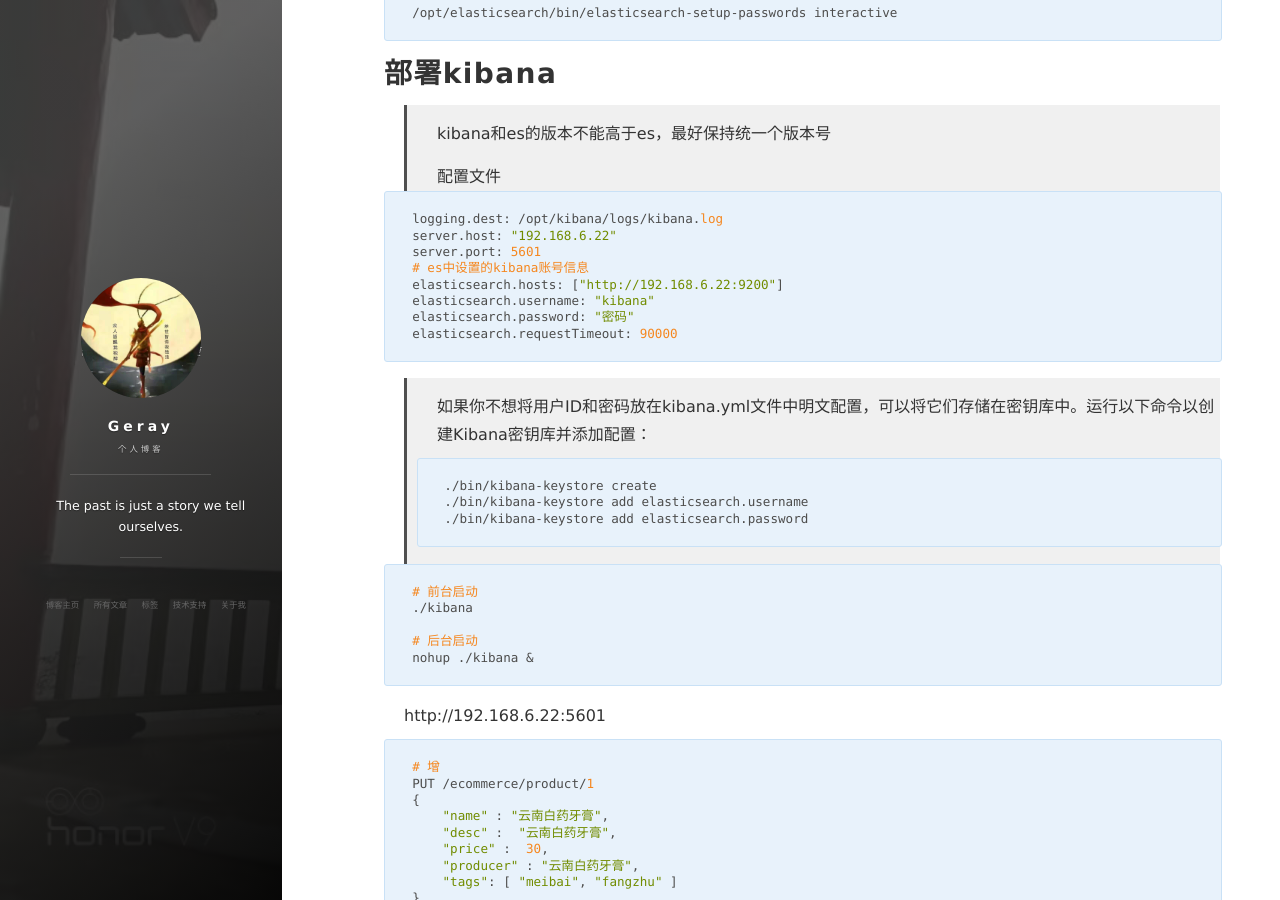
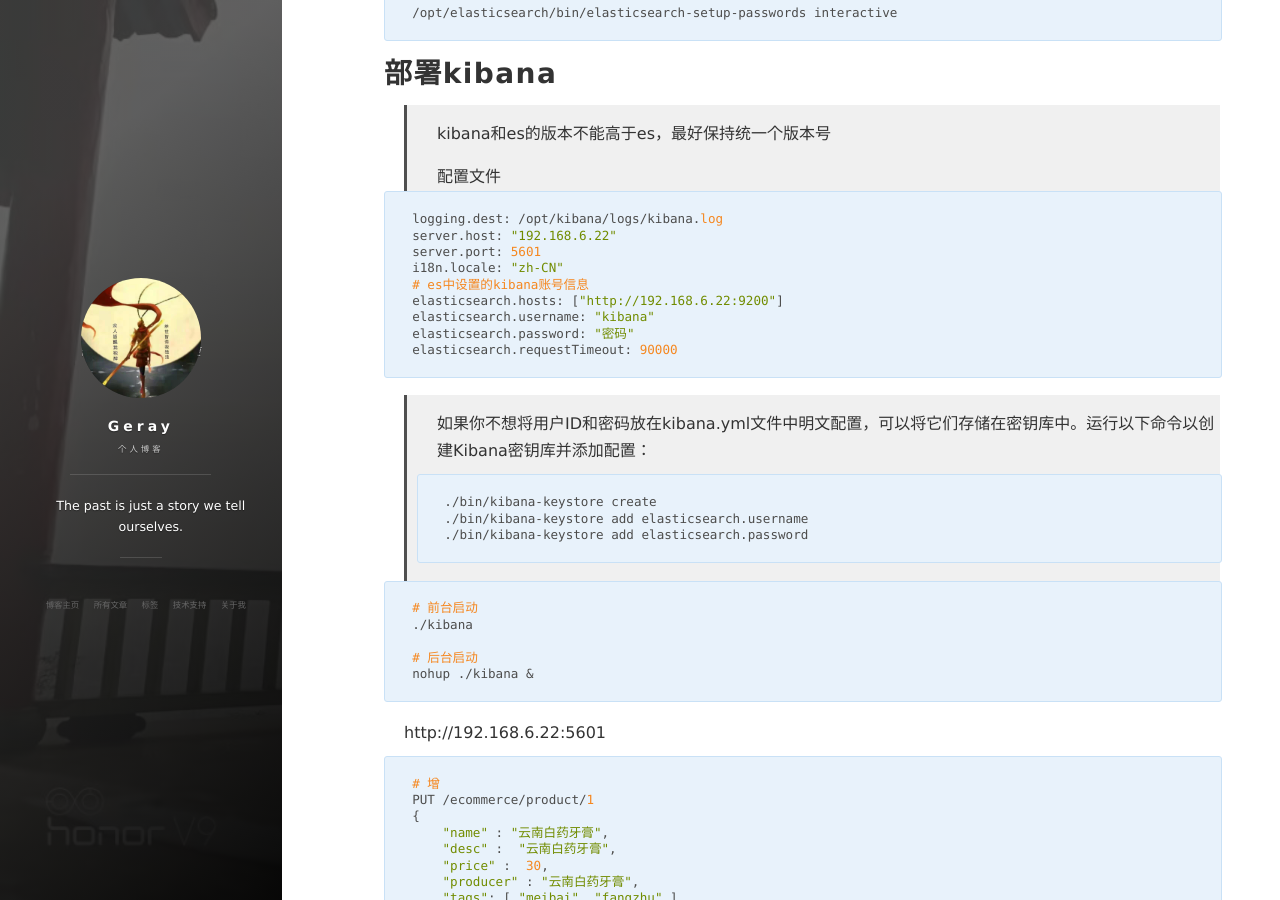
Before and after one commit to geray-zsg/geray-zsg.github.io, a Jekyll site: the page built from _posts/2022-5-7-ES基础（一）-环境搭建.md, in a window 1280 px wide and 900 px high, scrolled down 9233 px. Built offline with Jekyll 4.4.1, drawn with Linux system fonts in a browser that asks for light colours; nearby versions of some CDN libraries; comment, search, counter and statistics services are not loaded.

Commit message:
Update 2022-5-7-ES基础（一）-环境搭建.md

```diff
--- a/_posts/2022-5-7-ES基础（一）-环境搭建.md
+++ b/_posts/2022-5-7-ES基础（一）-环境搭建.md
@@ -428,6 +428,7 @@ xpack.license.self_generated.type: basic
 logging.dest: /opt/kibana/logs/kibana.log
 server.host: "192.168.6.22"
 server.port: 5601
+i18n.locale: "zh-CN"
 # es中设置的kibana账号信息
 elasticsearch.hosts: ["http://192.168.6.22:9200"]
 elasticsearch.username: "kibana"
```
